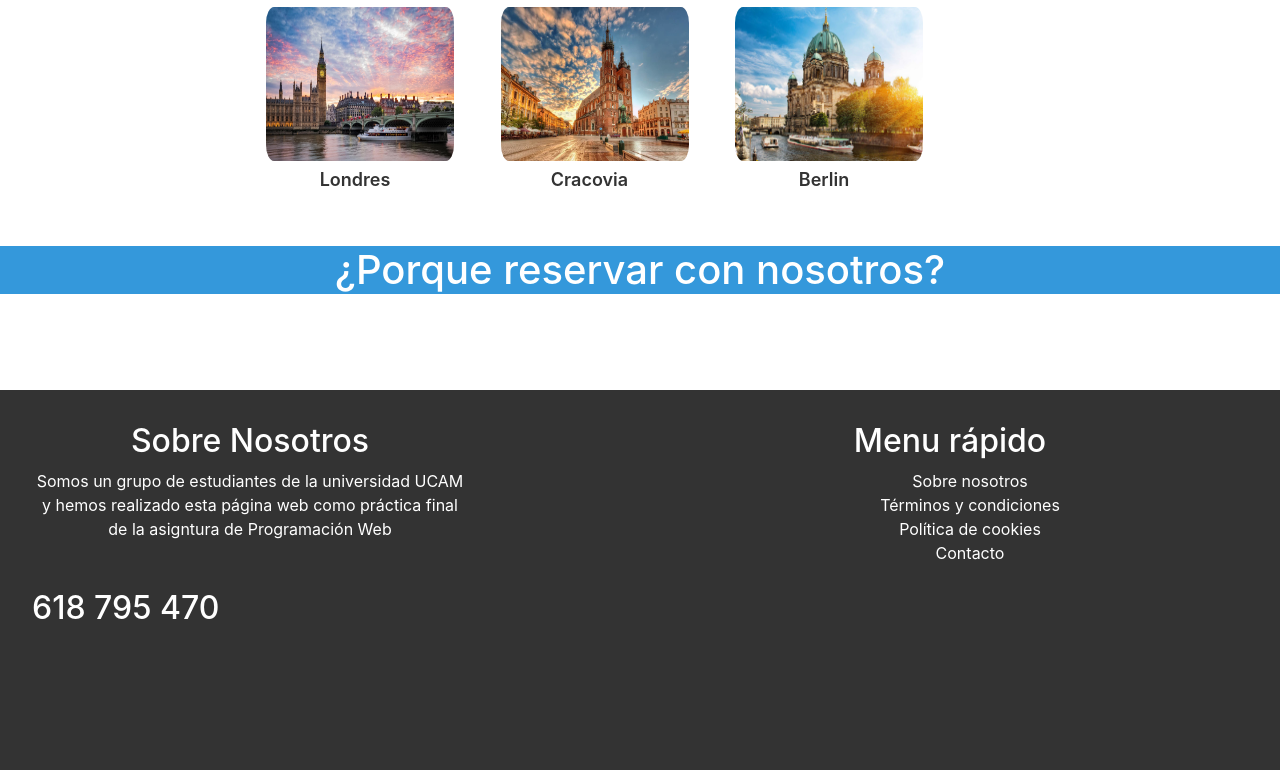
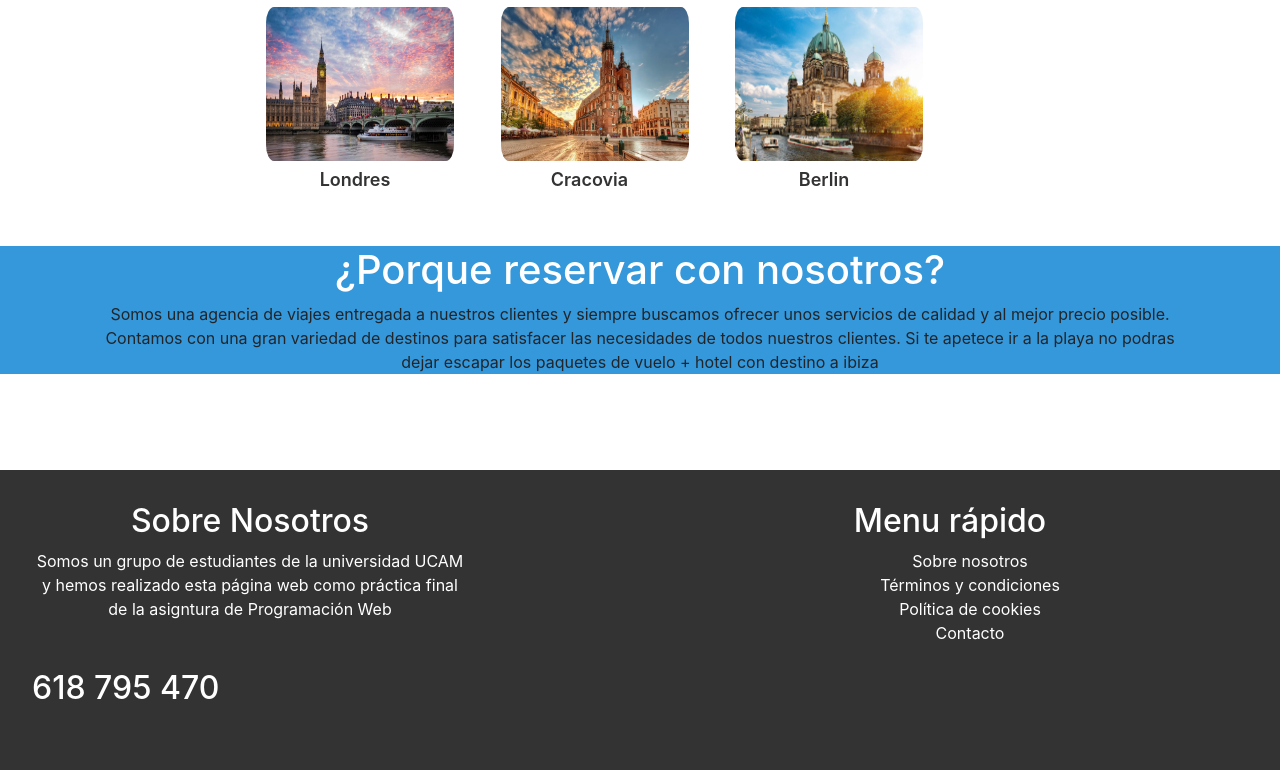
Before and after one commit to franr99/Pagina-Web-GoTravel, a PHP site: page /prueba.html in a window 1280 px wide; the page is wider, and only the part inside the window is pictured. Shown: the part 3823-4593 px from the top of that part. Before the commit the page ends 4442 px from the top of that part, so only its background shows below. Run offline with PHP 8.4, Linux system fonts and the light colour scheme.

Commit message:
pequeños cambios

```diff
--- a/HTML 5 - CSS3/css/estilos.css
+++ b/HTML 5 - CSS3/css/estilos.css
@@ -137,6 +137,11 @@ p{
 .info-reserva{
     background-color:#3498db;
 }
+.info-reserva p{
+    text-align: center;
+    padding-left: 8%;
+    padding-right: 8%;
+}
 
 .footer{
      background: #333333;
--- a/HTML 5 - CSS3/prueba.html
+++ b/HTML 5 - CSS3/prueba.html
@@ -21,9 +21,9 @@
                 <nav class="navigation">
                     <ul>
                         <li><a class="boton-home" href="#">Home</a></li>
-                        <li><a href="#">Vuelos</a></li>
+                        <li><a href="#">Destinos</a></li>
                         <li><a href="#">Hoteles</a></li>
-                        <li><a href="#">Coches</a></li>
+                        <li><a href="#">Cruceros</a></li>
                         <li><a href="#">Tours</a></li>
                         <li><a href="#">Guias</a></li>
                     </ul>
@@ -102,6 +102,9 @@
 
             <section class="info-reserva">
                 <h1 class="h1-2"> ¿Porque reservar con nosotros? </h1>
+                <p> Somos una agencia de viajes entregada a nuestros clientes y siempre buscamos ofrecer unos servicios de calidad y al mejor precio posible.
+                    Contamos con una gran variedad de destinos para satisfacer las necesidades de todos nuestros clientes. Si te apetece ir a la playa no podras
+                dejar escapar los paquetes de vuelo + hotel con destino a ibiza</p>
             </section>
             <div class = "img-bar">
 
```
